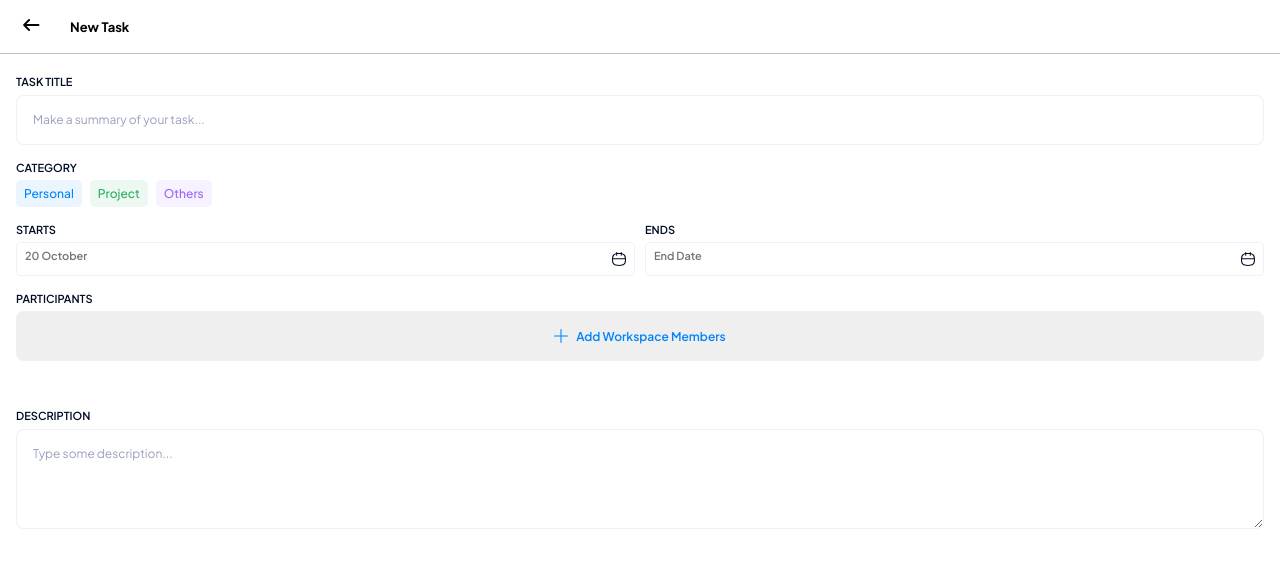
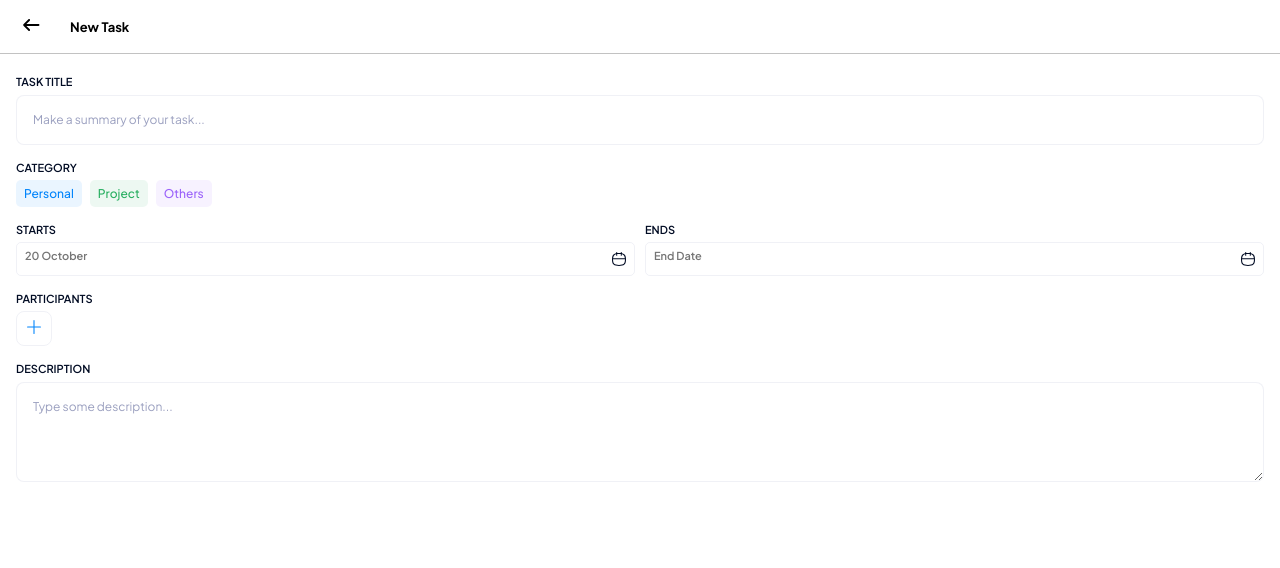
Before and after one commit to 9trocoder/mmekut, a React (Create React App) app: page /task in a window 1280 px wide. Both pictures are taken after a click on the button 1234 px from the left and 698 px from the top of the page. Shown: the top 568 px of the page. Built offline with nearby package versions, Linux system fonts and the light colour scheme.

Commit message:
update on mmekut app

```diff
--- a/src/pages/taskpage/taskpage.js
+++ b/src/pages/taskpage/taskpage.js
@@ -224,11 +224,11 @@ function Taskpage() {
             <div
               className="createworkspace__inputitem"
               onClick={() => setShowAddWorkspaceMember(true)}
-            >
+            ><p>PARTICIPANTS</p>
               {selected.length < 1 && (
                 <>
-                  <p>PARTICIPANTS</p>
-                  <button className="workspaceaddmemberbutton">
+
+                  <button className="addtaskmembers">
                     <svg
                       width="14"
                       height="14"
@@ -241,12 +241,11 @@ function Taskpage() {
                         fill="#0184FB"
                       />
                     </svg>
-                    Add Workspace Members
                   </button>
                 </>
               )}
 
-              {selected.length > 1 && (
+              {selected.length >= 1 && (
                 <div
                   className="edit__workspace-member"
                   onClick={() => setShowAddWorkspaceMember(true)}
--- a/src/pages/workspacepage/workspacepage.css
+++ b/src/pages/workspacepage/workspacepage.css
@@ -67,6 +67,14 @@
   justify-content: center;
   gap: 0.5rem;
   margin-bottom: 1rem;
+  cursor: pointer;
+}
+
+.addtaskmembers {
+  border: 1px solid rgba(154, 159, 191, 0.15);
+  background-color: transparent;
+  padding: 8px 10px;
+  border-radius: 8px;
   cursor: pointer;
 }
 
@@ -245,7 +253,7 @@
 
 .selected__image_cnt {
   display: flex;
-  padding: 16px 16px 16px 0px;
+  padding: 0px 16px 16px 0px;
   position: relative;
 }
 
@@ -368,7 +376,6 @@
   color: #000b23;
 }
 
-
 .workspacepage__searchcnt {
   padding: 8px 16px;
   width: 100%;
@@ -376,7 +383,7 @@
 
 .workspacepage__searchcnt input {
   background-color: rgba(154, 159, 191, 0.05);
-  border: .5px solid #9A9FBF15;
+  border: 0.5px solid #9a9fbf15;
   width: 100%;
   border-radius: 9999px;
   padding: 10px 16px;
--- a/src/pages/workspacepage/workspacepage.js
+++ b/src/pages/workspacepage/workspacepage.js
@@ -496,11 +496,11 @@ function Workspacepage() {
             <div
               className="createworkspace__inputitem"
               onClick={() => setShowAddWorkspaceMember(true)}
-            >
+            ><p>MEMBER</p>
               {selected.length < 1 && (
                 <>
-                  <p>MEMBER</p>
-                  <button className="workspaceaddmemberbutton">
+
+                  <button className="addtaskmembers">
                     <svg
                       width="14"
                       height="14"
@@ -513,7 +513,6 @@ function Workspacepage() {
                         fill="#0184FB"
                       />
                     </svg>
-                    Add Workspace Members
                   </button>
                 </>
               )}
```
